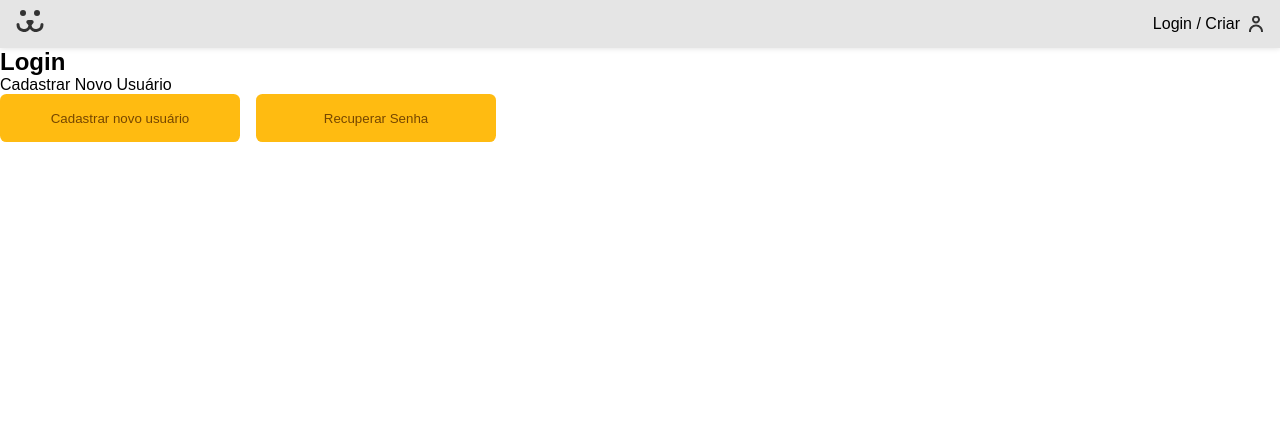
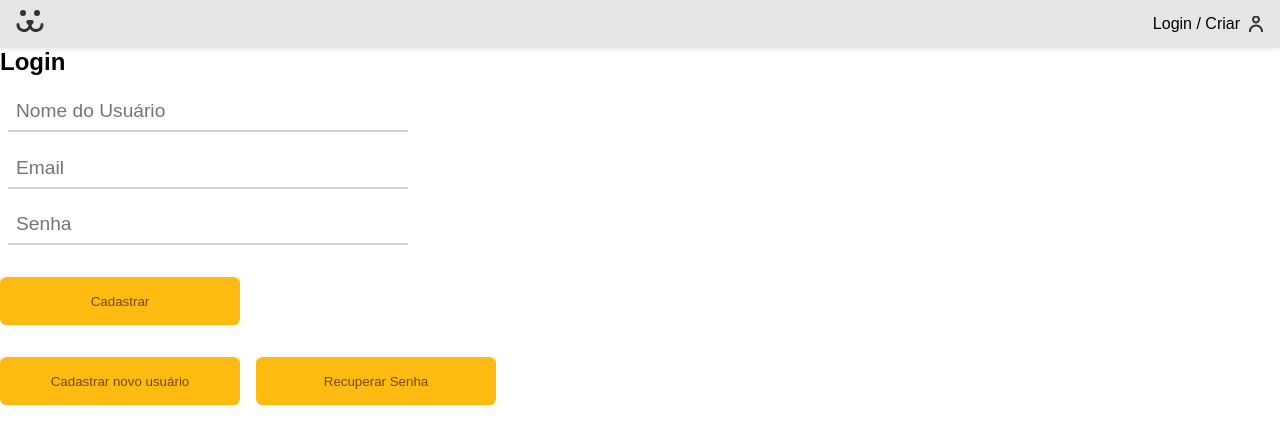
Before and after one commit to Hiaguedes/dogs, a React (Create React App) app: page /login/cadastro in a window 1280 px wide. Shown: the top 444 px of the page. Built offline with nearby package versions, Linux system fonts and the light colour scheme.

Commit message:
login component, new user fetch, login context

```diff
--- a/src/App.tsx
+++ b/src/App.tsx
@@ -4,7 +4,8 @@ import theme from './utils/theme';
 import Header from './components/Header'
 import { BrowserRouter, Routes, Route } from 'react-router-dom';
 import Home from './pages/Home'
-import Login from './pages/Login'
+import Login from './pages/Login';
+import LoginProvider from './contexts/LoginContext';
 
 // user: dog pass: dog
 
@@ -13,6 +14,7 @@ function App() {
   return (
     <ThemeProvider theme={theme.light}>
       <GlobalStyle />
+      <LoginProvider>
         <BrowserRouter>
         <Header />
           <Routes>
@@ -20,6 +22,7 @@ function App() {
             <Route path="/login/*" element={<Login /> }/>
           </Routes>
         </BrowserRouter>
+      </LoginProvider>
     </ThemeProvider>
   );
 }
--- a/src/components/Input/index.tsx
+++ b/src/components/Input/index.tsx
@@ -6,7 +6,7 @@ interface InputProps {
     errorMessage?: string;
     placeholder?: string
     value?: string;
-    type: string;
+    type?: string;
     onBlur: (e: any) => any;
     onChange: (e: any) => any;
 }
--- /dev/null
+++ b/src/contexts/LoginContext.tsx
@@ -0,0 +1,58 @@
+import React from 'react';
+
+const initialState = {
+    token: '',
+    userData: {
+        id: '',
+        username: '',
+        nome: '',
+        email: '',
+    },
+    setLoginToken: (token: string) => {},
+    setUser: (objUser: {}) => {}
+}
+interface DefaultProps {
+    token: string;
+    userData: {
+        id: string,
+        username: string,
+        nome: string,
+        email: string,
+    };
+    setLoginToken: (token: string) => void;
+    setUser: (objUser: {}) => void;
+}
+
+interface LoginProviderProps {
+    children: React.ReactNode;
+}
+
+const LoginContext = React.createContext<DefaultProps>(initialState);
+
+const LoginProvider = ({children}: LoginProviderProps) => {
+    const [token, setToken] =React.useState('');
+    const [userData, setUserData] = React.useState({
+        id: '',
+        username: '',
+        nome: '',
+        email: '',
+    })
+
+    const setLoginToken = (token: string) => {
+        setToken(token);
+    };
+
+    const setUser = (objUser: {}) => {
+        setUserData({...userData, ...objUser})
+    }
+
+    return(
+        <LoginContext.Provider value={{token, setLoginToken, userData ,setUser}}>
+            {children}
+        </LoginContext.Provider>
+    )
+}
+
+export default LoginProvider
+
+export const useLoginContext = () => React.useContext(LoginContext)
--- a/src/hooks/useForm.jsx
+++ b/src/hooks/useForm.jsx
@@ -2,7 +2,7 @@ import React from 'react';
 
 const validations = {
     email: {
-        pattern: /^(([^<>()[\]\\.,;:\s@\"]+(\.[^<>()[\]\\.,;:\s@\"]+)*)|(\".+\"))@((\[[0-9]{1,3}\.[0-9]{1,3}\.[0-9]{1,3}\.[0-9]{1,3}\])|(([a-zA-Z\-0-9]+\.)+[a-zA-Z]{2,}))$/,
+        pattern: /^(([^<>()[\]\\.,;:\s@"]+(\.[^<>()[\]\\.,;:\s@"]+)*)|(".+"))@((\[[0-9]{1,3}\.[0-9]{1,3}\.[0-9]{1,3}\.[0-9]{1,3}\])|(([a-zA-Z\-0-9]+\.)+[a-zA-Z]{2,}))$/,
         message: 'Preencha um email válido',
     }
 }
--- a/src/pages/Login/LoginUser.tsx
+++ b/src/pages/Login/LoginUser.tsx
@@ -1,36 +1,36 @@
 import React from 'react';
 import Input from '../../components/Input'
 import Button from '../../components/Button'
-import apiRoute from '../../utils/apiRoute';
+import { routes } from '../../utils/apiRoute';
 import useFetch from '../../hooks/useFetch';
 import useForm from '../../hooks/useForm';
+import { useLoginContext } from '../../contexts/LoginContext'
 
 const LoginUser = () => {
     const initialState = {
-        email: '',
-        senha: '',
+        username: '',
+        password: '',
     };
     const { request } = useFetch();
+    const { token,setLoginToken, setUser } = useLoginContext();
     const [ value, erro , Change, validate  ] = useForm(initialState);
-    const { email, senha } = value;
+    const { username, password } = value;
 
     const handleSubmit = (e: any) => {
         e.preventDefault();
         Object.values(erro).some(value => value) ? console.log('existe erro') :
-        request(`${apiRoute}/jwt-auth/v1/token`,{
-            method: 'POST',
-            headers: {
-                'Content-Type': 'application/json',
-            },
-            body: JSON.stringify(value)
-        })
-        .then(res => res)
+        request(routes.TokenPost.url,routes.TokenPost.options(value)).then(res => {setLoginToken(res.json.token)})
     }
+
+    React.useEffect(() => {
+        request(routes.getUser.url,routes.getUser.options(token)).then(res => setUser(res.json))
+    // eslint-disable-next-line react-hooks/exhaustive-deps
+    }, [token, request])
 
     return(
         <form style={{marginBottom: '2rem'}}>
-            <Input errorMessage={erro.email} onBlur={(e) => validate(e)} name="email" value={email} type="text" onChange={e => Change(e)} placeholder="Email" />
-            <Input errorMessage={erro.senha} onBlur={(e) => validate(e)} name="senha" value={senha} type="password" onChange={e => Change(e)} placeholder="Senha"/>
+            <Input errorMessage={erro.username} onBlur={(e) => validate(e)} name="username" value={username} type="text" onChange={e => Change(e)} placeholder="Nome de Usuário" />
+            <Input errorMessage={erro.password} onBlur={(e) => validate(e)} name="password" value={password} type="password" onChange={e => Change(e)} placeholder="Senha"/>
             <Button style={{marginTop: '1rem'}} onClick={handleSubmit}>Login</Button>
         </form>
     )
--- a/src/pages/Login/RegisterNewUser.tsx
+++ b/src/pages/Login/RegisterNewUser.tsx
@@ -1,9 +1,34 @@
 import useHead from '../../hooks/useHead'
+import useFetch from '../../hooks/useFetch';
+import Input from '../../components/Input';
+import Button from '../../components/Button';
+import useForm from '../../hooks/useForm'
+import { routes } from '../../utils/apiRoute';
 
 const RegisterNewUser = () => {
-    useHead('Cadastrar Novo Usuário')
+    useHead('Cadastrar Novo Usuário');
+    const initialState = {
+        username: '',
+        password: '',
+        email: '',
+    };
+
+    const { request } = useFetch();
+    const [ value, erro , Change, validate  ] = useForm(initialState);
+    const { username, senha, email } = value;
+
+    const handleSubmit = (e: any) => {
+        e.preventDefault();
+        Object.values(erro).some(value => value) ? console.log('existe erro') :
+        request(routes.newUser.url,routes.newUser.options(value))
+    }
     return(
-        <p>Cadastrar Novo Usuário</p>
+        <form style={{marginBottom: '2rem'}}>
+            <Input name="username" errorMessage={erro.username} type="text" onChange={e => Change(e)} onBlur={e => validate(e)} value={username} placeholder="Nome do Usuário" />
+            <Input type="text" errorMessage={erro.email} name="email" onChange={e => Change(e)} onBlur={e => validate(e)} value={email} placeholder="Email"/>
+            <Input type="password" name="password" errorMessage={erro.password} onChange={e => Change(e)} onBlur={e => validate(e)} value={senha} placeholder="Senha"/>
+            <Button style={{marginTop: '1rem'}} onClick={handleSubmit}>Cadastrar</Button>
+        </form>
     )
 }
 
--- a/src/utils/apiRoute.ts
+++ b/src/utils/apiRoute.ts
@@ -1,3 +1,43 @@
 const apiRoute = 'https://dogsapi.origamid.dev/json'
 
+export const routes = {
+    TokenPost: {
+        url: `${apiRoute}/jwt-auth/v1/token`,
+        options: (body: any) => {
+            return {
+                method: 'POST',
+                headers: {
+                    'Content-Type': 'application/json',
+                },
+                body: JSON.stringify(body)
+
+            }
+        }
+    },
+    newUser: {
+        url: `${apiRoute}/api/user`,
+        options: (newUser: any) => {
+            return {
+            method: 'POST',
+            headers: {
+                'Content-Type': 'application/json'
+            },
+            body: JSON.stringify(newUser)
+            }
+        }
+    },
+    getUser: {
+        url: `${apiRoute}/api/user`,
+        options: (token: any) => {
+            return {
+            method: 'GET',
+            headers: {
+                'Authorization': `Bearer ${token}`
+            }
+            }
+        }
+    }
+}
+
+
 export default apiRoute;
```
Lines whose indentation alone changed are shown as unchanged.
